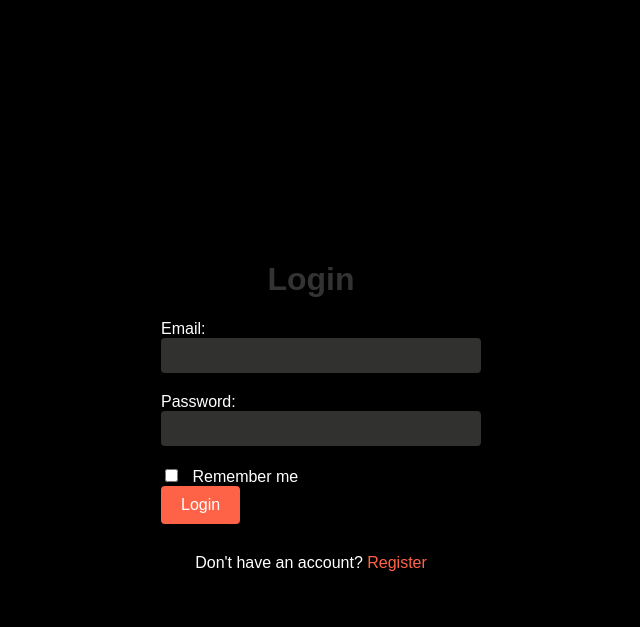
After one commit to kamra34/language_learning_platform, a Flask app: page /auth/login in a window 1280 px wide. The commit adds this page. Shown: the top 627 px of the page, without its empty margins (329-969 px from the left). Run offline with Flask 3, Linux system fonts and the light colour scheme.

Commit message:
Added user authentication functionality

```diff
--- /dev/null
+++ b/language_learning_platform/routes/auth.py
@@ -0,0 +1,65 @@
+from flask import Blueprint, request, render_template, redirect, url_for, flash
+from flask_login import current_user, login_user, logout_user, login_required
+from werkzeug.urls import url_parse
+from language_learning_platform.models.models import db, User
+from werkzeug.security import generate_password_hash, check_password_hash
+
+auth = Blueprint('auth', __name__, url_prefix='/auth')
+
+@auth.route('/profile')
+@login_required
+def profile():
+    return render_template('profile.html', name=current_user.username)
+
+@auth.route('/register', methods=['GET', 'POST'])
+def register():
+    if request.method == 'POST':
+        name = request.form.get('name')
+        email = request.form.get('email')
+        password = request.form.get('password')
+
+        user = User.query.filter_by(email=email).first()
+
+        if user:
+            flash('Email address already exists')
+            return redirect(url_for('auth.register'))
+
+        hashed_password = generate_password_hash(password, method='sha256')
+        new_user = User(name=name, email=email, password=hashed_password, role='admin')
+        db.session.add(new_user)
+        db.session.commit()
+
+        flash('Registration successful, please log in')
+
+        # Log out the current user before redirecting to the login page
+        logout_user()
+        return redirect(url_for('auth.login'))
+
+    return render_template('register.html')
+
+@auth.route('/login', methods=['GET', 'POST'])
+def login():
+    if request.method == 'POST':
+        email = request.form['email']
+        password = request.form['password']
+        user = User.query.filter_by(email=email).first()
+
+        if user is None:
+                flash('Login Unsuccessful. Please check your email and password', 'danger')
+                return redirect(url_for('auth.login'))
+        elif user.check_password(password):
+            print("Logging in as User:", user)
+            login_user(user)
+            next_page = request.args.get('next')
+            return redirect(next_page) if next_page else redirect(url_for('home'))
+        else:
+            flash('Login Unsuccessful. Please check your email and password', 'danger')
+
+    return render_template('login.html')
+
+
+@auth.route('/logout')
+@login_required
+def logout():
+    logout_user()
+    return redirect(url_for('home'))
--- a/language_learning_platform/routes/grammar.py
+++ b/language_learning_platform/routes/grammar.py
@@ -1,6 +1,6 @@
 # routes/grammar.py
 from flask import Blueprint, request, render_template, redirect, url_for
-#from language_learning_platform.models import Grammar
+from flask_login import login_required
 from language_learning_platform.models.models import db, Grammar
 from sqlalchemy.sql.expression import func
 from flask import jsonify
@@ -9,6 +9,7 @@ import json
 grammar = Blueprint('grammar', __name__, url_prefix='/grammar')
 
 @grammar.route('/', methods=['GET', 'POST'])
+@login_required
 def grammar_page():
     if request.method == 'POST':
         title = request.form.get('title')
@@ -31,6 +32,7 @@ def grammar_page():
     return render_template('grammar.html', reminder_item=reminder_item, grammar_items_json=grammar_items_json)
 
 @grammar.route('/update/<int:id>', methods=['POST'])
+@login_required
 def update_grammar(id):
     title = request.form.get('title')
     description = request.form.get('description')
@@ -42,6 +44,7 @@ def update_grammar(id):
     return redirect(url_for('grammar.all_grammar'))
 
 @grammar.route('/delete/<int:id>', methods=['POST'])
+@login_required
 def delete_grammar(id):
     gramm = Grammar.query.get(id)
     if gramm:
@@ -50,6 +53,7 @@ def delete_grammar(id):
     return redirect(url_for('grammar.all_grammar'))
 
 @grammar.route('/all', methods=['GET'])
+@login_required
 def all_grammar():
     gramm_items = Grammar.query.all()
     return render_template('all_grammar.html', items=gramm_items)
--- a/language_learning_platform/routes/image.py
+++ b/language_learning_platform/routes/image.py
@@ -1,5 +1,6 @@
 # routes/image.py
 from flask import Blueprint, render_template, request, redirect, url_for, current_app
+from flask_login import login_required
 from language_learning_platform.models.models import db, Image
 from sqlalchemy.sql.expression import func
 from werkzeug.utils import secure_filename
@@ -16,6 +17,7 @@ def allowed_file(filename):
     return '.' in filename and filename.rsplit('.', 1)[1].lower() in ALLOWED_EXTENSIONS
 
 @image.route('/', methods=['GET', 'POST'])
+@login_required
 def image_page():
     if request.method == 'POST':
         title = request.form.get('title')
@@ -48,6 +50,7 @@ def all_image():
     return render_template('all_image.html', items=image_items)
 
 @image.route('/update/<int:id>', methods=['GET', 'POST'])
+@login_required
 def update_image(id):
     img = Image.query.get(id)
     if request.method == 'POST':
@@ -70,6 +73,7 @@ def update_image(id):
     return render_template('update_image.html', image=img)
 
 @image.route('/delete/<int:id>', methods=['POST'])
+@login_required
 def delete_image(id):
     img = Image.query.get(id)
     if img:
@@ -78,6 +82,7 @@ def delete_image(id):
     return redirect(url_for('image.image_page'))
 
 @image.route('/api/image', methods=['GET'])
+@login_required
 def api_image():
     image_items = Image.query.all()
     return jsonify([item.to_dict() for item in image_items])
--- a/language_learning_platform/routes/vocabulary.py
+++ b/language_learning_platform/routes/vocabulary.py
@@ -1,4 +1,5 @@
 from flask import Blueprint, request, render_template, redirect, url_for
+from flask_login import login_required
 #from language_learning_platform.models import Vocabulary
 from language_learning_platform.models.models import db, Vocabulary
 from sqlalchemy.sql.expression import func
@@ -8,6 +9,7 @@ import json
 vocabulary = Blueprint('vocabulary', __name__, url_prefix='/vocabulary')
 
 @vocabulary.route('/', methods=['GET', 'POST'])
+@login_required
 def vocabulary_page():
     if request.method == 'POST':
         title = request.form.get('title')
@@ -30,6 +32,7 @@ def vocabulary_page():
     return render_template('vocabulary.html', reminder_item=reminder_item, vocabulary_items_json=vocabulary_items_json)
 
 @vocabulary.route('/update/<int:id>', methods=['POST'])
+@login_required
 def update_vocabulary(id):
     title = request.form.get('title')
     description = request.form.get('description')
@@ -41,6 +44,7 @@ def update_vocabulary(id):
     return redirect(url_for('vocabulary.all_vocabulary'))
 
 @vocabulary.route('/delete/<int:id>', methods=['POST'])
+@login_required
 def delete_vocabulary(id):
     vocab = Vocabulary.query.get(id)
     if vocab:
@@ -49,11 +53,13 @@ def delete_vocabulary(id):
     return redirect(url_for('vocabulary.all_vocabulary'))
 
 @vocabulary.route('/all', methods=['GET'])
+@login_required
 def all_vocabulary():
     vocab_items = Vocabulary.query.all()
     return render_template('all_vocabulary.html', items=vocab_items)
 
 @vocabulary.route('/api', methods=['GET'])
+@login_required
 def api_vocabulary():
     vocab_items = Vocabulary.query.all()
     return jsonify([item.to_dict() for item in vocab_items])
--- a/main.py
+++ b/main.py
@@ -1,26 +1,39 @@
 from flask import Flask, render_template
-from language_learning_platform.models.models import db, Vocabulary, Grammar, Image
+from language_learning_platform.models.models import db, User, Vocabulary, Grammar, Image
+from flask_login import LoginManager, current_user, login_required
+import os
+import secrets
 from language_learning_platform.routes.vocabulary import vocabulary
 from language_learning_platform.routes.grammar import grammar
 from language_learning_platform.routes.image import image
-import os
+from language_learning_platform.routes.auth import auth
 
 app = Flask(__name__)
-
+app.secret_key = secrets.token_hex(16)
 basedir = os.path.abspath(os.path.dirname(__file__))
 db_path = os.path.join(basedir, 'db/test.db')
 app.config['SQLALCHEMY_DATABASE_URI'] = 'sqlite:///' + db_path
 app.config['UPLOAD_FOLDER'] = 'static/uploads/images'  # add this line
 db.init_app(app)
 
+login_manager = LoginManager()
+login_manager.init_app(app)
+login_manager.login_view = 'auth.login'
+
 # Register the blueprints
 app.register_blueprint(vocabulary)
 app.register_blueprint(grammar)
 app.register_blueprint(image)
+app.register_blueprint(auth)
 
 @app.route('/', methods=['GET'])
+@login_required
 def home():
     return render_template('index.html')
+
+@login_manager.user_loader
+def load_user(user_id):
+    return User.query.get(int(user_id))
 
 if __name__ == '__main__':
     with app.app_context():
--- /dev/null
+++ b/templates/login.html
@@ -0,0 +1,97 @@
+{% extends 'base.html' %}
+
+{% block content %}
+<style>
+    body {
+        background-color: black;
+    }
+
+    .container {
+        margin-top: 100px;
+        display: flex;
+        flex-direction: column;
+        align-items: center;
+        justify-content: center;
+        color: white;
+    }
+
+    .form-group {
+        margin-bottom: 20px;
+        width: 300px;
+    }
+
+    .form-control {
+        width: 100%;
+        padding: 10px;
+        border: none;
+        border-radius: 4px;
+        background-color: #313130;
+        color: white;
+    }
+
+    .form-check-input {
+        margin-right: 10px;
+    }
+
+    .btn-primary {
+        background-color: #ff6347;
+        border: none;
+        color: white;
+        padding: 10px 20px;
+        text-align: center;
+        text-decoration: none;
+        display: inline-block;
+        font-size: 16px;
+        cursor: pointer;
+        border-radius: 4px;
+    }
+
+    p {
+        margin-top: 10px;
+    }
+
+    a {
+        color: #ff6347;
+        text-decoration: none;
+    }
+
+    .flashes {
+        list-style: none;
+        padding: 0;
+        margin: 0;
+    }
+
+    .error {
+        color: red;
+    }
+</style>
+
+<div class="container">
+    <h1>Login</h1>
+    {% with messages = get_flashed_messages() %}
+        {% if messages %}
+            <ul class="flashes">
+                {% for message in messages %}
+                    <li{% if 'error' in message %} class="error"{% endif %}>{{ message }}</li>
+                {% endfor %}
+            </ul>
+        {% endif %}
+    {% endwith %}
+    <form method="post" action="{{ url_for('auth.login') }}" class="mb-3">
+        <div class="form-group">
+            <label for="email">Email:</label>
+            <input type="email" name="email" class="form-control" required>
+        </div>
+        <div class="form-group">
+            <label for="password">Password:</label>
+            <input type="password" name="password" class="form-control" required>
+        </div>
+        <div class="form-check">
+            <input type="checkbox" name="remember" class="form-check-input" id="remember">
+            <label class="form-check-label" for="remember">Remember me</label>
+        </div>
+        <input type="submit" value="Login" class="btn btn-primary mt-2">
+    </form>
+    <p>Don't have an account? <a href="{{ url_for('auth.register') }}">Register</a></p>
+</div>
+{% endblock %}
```
Also changed, not shown: language_learning_platform/models/models.py (+24 -0 lines), templates/index.html (+42 -7 lines), templates/register.html (added, +89 -0 lines), db/test.db, 1 other file.
